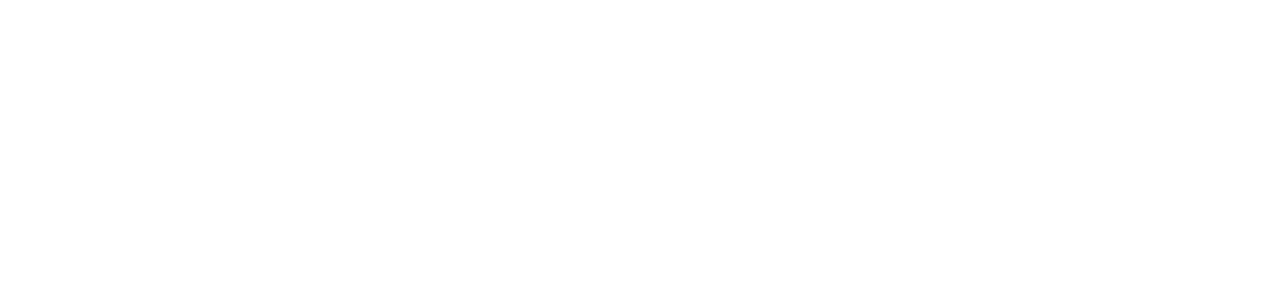
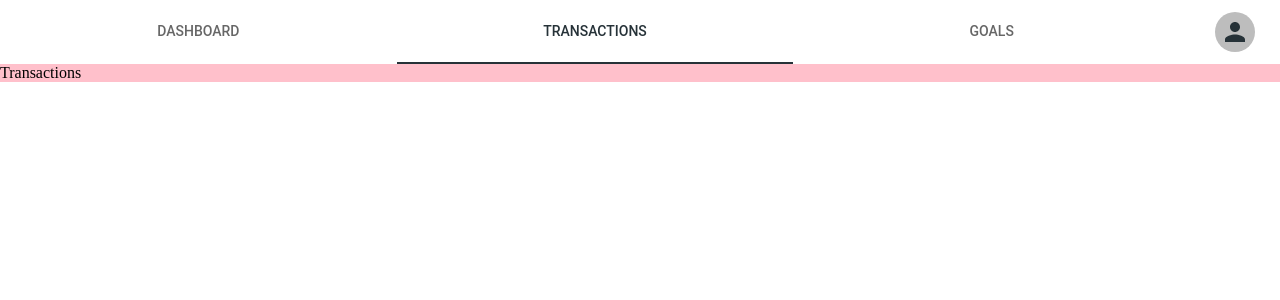
Before and after one commit to KinanEmumba/financial-planner, a React (Vite) app: page /home/transactions in a window 1280 px wide. Before the commit this address had no page. Shown: the top 300 px of the page. Built offline with nearby package versions, Linux system fonts and the light colour scheme.

Commit message:
added tab nav

```diff
--- a/src/app/routes.tsx
+++ b/src/app/routes.tsx
@@ -1,12 +1,19 @@
 import { Route, Routes } from "react-router-dom";
+import HomeTabs from "src/components/HomeTabs";
 import Dashboard from "src/pages/dashboard";
+import Goals from "src/pages/goals";
 import Splash from "src/pages/splash";
+import Transactions from "src/pages/transactions";
 
 const AppRoutes = () => {
   return (
     <Routes>
       <Route path="/"	element={<Splash />} />
-      <Route path="/dashboard"	element={<Dashboard />} />
+			<Route path="/home" element={<HomeTabs />}>
+				<Route index path="dashboard" element={<Dashboard />} />
+				<Route path="transactions" element={<Transactions />} />
+				<Route path="goals" element={<Goals />} />
+  		</Route>
     </Routes>
   )
 }
--- a/src/app/theme.tsx
+++ b/src/app/theme.tsx
@@ -1,25 +1,22 @@
+import { blueGrey } from "@mui/material/colors";
 import { createTheme } from "@mui/material/styles";
-import { blueGrey } from "@mui/material/colors";
-
-const baseWhite = blueGrey[50];
-const baseGrey = blueGrey[800];
-const baseBlack = blueGrey[900];
-
 
 export const theme = createTheme({
-	typography: {
-    fontFamily: 'Georgia, Serif'
-  },
-  palette: {
-		text: {
-			primary: baseWhite,
-			secondary: baseBlack,
-		},
+	palette: {
+		mode: 'light',
     primary: {
-			main: baseGrey,
+      main: '#263238',
+      contrastText: blueGrey[50], // #eceff1
     },
     secondary: {
-			main: baseWhite,
+      main: '#f50057',
+      contrastText: blueGrey[50],
     },
-  },
+    background: {
+      default: '#263238',
+    },
+	},
+	typography: {
+		fontFamily: 'Roboto',
+	},
 });
--- /dev/null
+++ b/src/components/HomeTabs.tsx
@@ -0,0 +1,47 @@
+import { useEffect } from "react";
+import { Link, Outlet, useLocation, useNavigate } from "react-router-dom";
+import { Tabs, Tab, Box } from "@mui/material";
+import UserAvatar from "src/components/UserAvatar";
+
+const HomeTabs = () => {
+	const location = useLocation();
+	const navigate = useNavigate();
+
+	useEffect(() => {
+		if (location.pathname === '/home')
+			navigate('dashboard');
+	},[location.pathname, navigate]);
+
+  const tabs = [
+    { label: 'Dashboard', to: '/home/dashboard' },
+    { label: 'Transactions', to: '/home/transactions' },
+    { label: 'Goals', to: '/home/goals' },
+    { label: '', to: '/home/goals' },
+  ];
+
+	const getTabIndex = () => {
+    const currentTab = tabs.findIndex((tab) => tab.to === location.pathname);
+    return currentTab === -1 ? 0 : currentTab;
+  };
+
+	return (
+		<Box>
+			<Tabs value={getTabIndex()} role="navigation" variant="fullWidth">
+				{tabs.map((tab, index) => (
+					<Tab
+						key={index}
+						label={tab.label}
+						component={Link}
+						to={tab.to}
+						disableTouchRipple={index === 3}
+						sx={index !== 3 ? undefined : {maxWidth: '50px' }}
+						icon={index !== 3 ? undefined : <UserAvatar />}
+					/>
+				))}
+			</Tabs>
+			<Outlet />
+		</Box>
+	)
+}
+
+export default HomeTabs
--- a/src/components/UserAvatar.tsx
+++ b/src/components/UserAvatar.tsx
@@ -1,7 +1,7 @@
 import { useContext, useState } from 'react'
-import { Avatar, Menu, Divider } from '@mui/material'
+import { Avatar, Menu, Divider, MenuItem } from '@mui/material'
 import { AuthContext } from 'src/app/app';
-import { StyledMenuItem } from 'src/components/styled-components';
+import { StyledUserAvatar } from 'src/components/styled-components';
 
 const UserAvatar = () => {
 	const { user, signout } = useContext(AuthContext) || {};
@@ -16,7 +16,7 @@
   };
 
 	return (
-		<>
+		<StyledUserAvatar>
 			<Avatar src={user?.avatar} onClick={avatarClicked}/>
 			<Menu
 				id="basic-menu"
@@ -27,11 +27,11 @@
 					'aria-labelledby': 'basic-button',
 				}}
 			>
-				<StyledMenuItem>Signed in as {user?.name}</StyledMenuItem>
+				<MenuItem>Signed in as {user?.name}</MenuItem>
 				<Divider />
-				<StyledMenuItem onClick={() => signout && signout()}>Logout</StyledMenuItem>
+				<MenuItem onClick={() => signout && signout()}>Logout</MenuItem>
 			</Menu>
-		</>
+		</StyledUserAvatar>
 	)
 }
 
--- a/src/components/styled-components.ts
+++ b/src/components/styled-components.ts
@@ -4,13 +4,13 @@
 	min-height: 1080px;
 	background-image: linear-gradient(
 		to bottom,
-		${theme.palette.secondary.main},
+		${theme.palette.secondary.contrastText},
 		${theme.palette.primary.main}
 	);
 `);
 
 export const StyledMenuItem = styled(MenuItem)(({ theme }) =>`
-	color: ${theme.palette.text.secondary}
+	// color: ${theme.palette.text.secondary}
 `);
 
 export const StyledTextField = styled(TextField)(({ theme }) =>`
@@ -18,3 +18,7 @@
 	margin: 5px 0px;
 	width: 250px;
 `);
+
+export const StyledUserAvatar = styled('div')(({ theme }) =>`
+	display: flex;
+`);
--- a/src/pages/dashboard/dashboard-style.ts
+++ b/src/pages/dashboard/dashboard-style.ts
@@ -1,17 +1,4 @@
-import { IconButton, Toolbar, styled } from "@mui/material";
-
-export const StyledToolbar = styled(Toolbar)(({ theme }) =>`
-	display: flex;
-	justify-content: space-evenly;
-`);
-
-export const StyledLinkButton = styled(IconButton)(({ theme }) =>`
-	display: flex;
-	background: transparent;
-	color: ${theme.palette.text.primary};
-	font-size: calc(16px + 0.3vw);
-	font-weight: 400;
-`);
+import { styled } from "@mui/material";
 
 export const StyledDashboard = styled('div')(({ theme }) =>`
 
--- a/src/pages/dashboard/index.tsx
+++ b/src/pages/dashboard/index.tsx
@@ -1,25 +1,9 @@
-import { AppBar} from "@mui/material"
-import UserAvatar from "src/components/UserAvatar"
-
-import {
-	StyledDashboard,
-	StyledLinkButton,
-	StyledToolbar,
-} from "src/pages/dashboard/dashboard-style"
+import { StyledDashboard } from "src/pages/dashboard/dashboard-style"
 
 const Dashboard = () => {
 	return (
 		<StyledDashboard>
-			<AppBar position="sticky">
-				<StyledToolbar variant="regular">
-					<StyledLinkButton>Dashboard</StyledLinkButton>
-					<StyledLinkButton>Financials</StyledLinkButton>
-					<StyledLinkButton>Goals Setup</StyledLinkButton>
-					<StyledLinkButton>
-						<UserAvatar/>
-					</StyledLinkButton>
-				</StyledToolbar>
-			</AppBar>
+			DASHBOARD
 		</StyledDashboard>
 	)
 }
--- /dev/null
+++ b/src/pages/goals/index.tsx
@@ -0,0 +1,9 @@
+const Goals = () => {
+	return (
+		<div style={{color: 'red'}}>
+			<div>Goals</div>
+		</div>
+	)
+}
+
+export default Goals
--- a/src/pages/splash/index.tsx
+++ b/src/pages/splash/index.tsx
@@ -22,7 +22,7 @@
 	useEffect(() => {
 		if (userAPI.data) {
 			contextValue?.saveUser({user: userAPI.data});
-			navigate('/dashboard');
+			navigate('/home');
 		}
 	},[contextValue, userAPI.data, navigate])
 
@@ -44,7 +44,6 @@
 		}));
 	}
 
-	console.log('rerendering');
   return (
     <StyledContainer>
 			<CenterContainer>
--- a/src/pages/splash/splash-style.ts
+++ b/src/pages/splash/splash-style.ts
@@ -19,6 +19,5 @@
 	color: ${theme.palette.text.secondary};
 	font-size: calc(60px + 0.3vw);
 	font-weight: 400;
-	font-family: ${theme.typography.fontFamily};
 	text-align: center;
 `);
--- /dev/null
+++ b/src/pages/transactions/index.tsx
@@ -0,0 +1,9 @@
+const Transactions = () => {
+	return (
+		<div style={{background: 'pink'}}>
+			Transactions
+		</div>
+	)
+}
+
+export default Transactions
```
